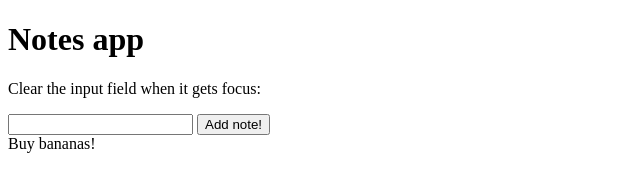
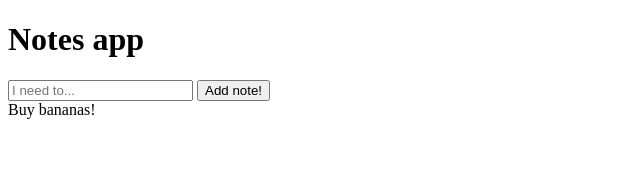
Before and after one commit to monenavarro/notes-app-js, a website: page index.html in a window 1280 px wide. Shown: the whole page, without its empty margins (0-640 px from the left). Drawn offline with Linux system fonts and the light colour scheme.

Commit message:
Added placeholder in input field

```diff
--- a/index.html
+++ b/index.html
@@ -6,8 +6,8 @@
    <body>
       <h1>Notes app</h1>
       <div id="main-container">
-         <p>Clear the input field when it gets focus:</p>
-      <input type="text" id="add-note-input" onfocus="this.value=''"/>
+
+      <input type="text" placeholder="I need to..." id="add-note-input" onfocus="this.value=''"/>
 
       <button id="add-note-button">Add note!</button>
 
```
